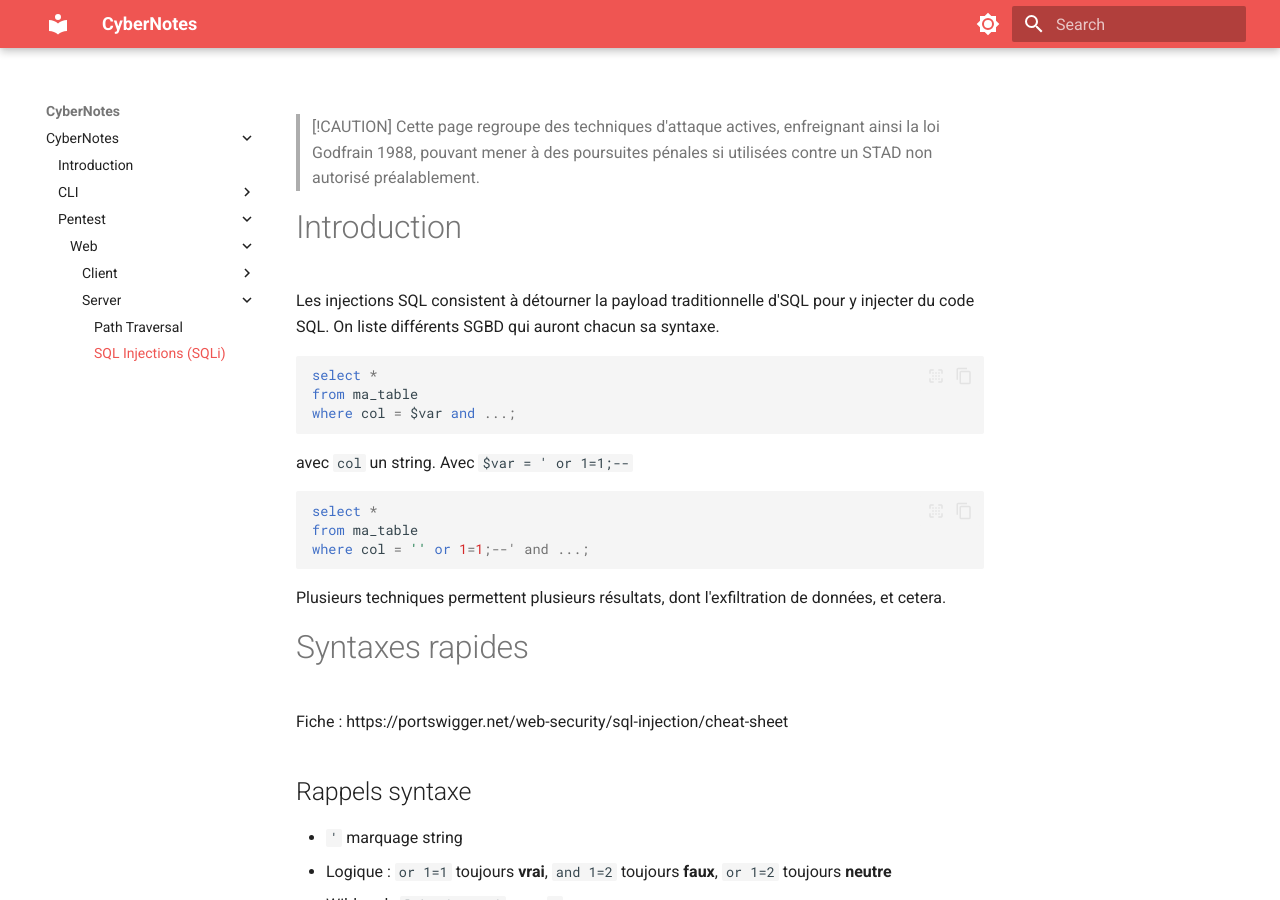
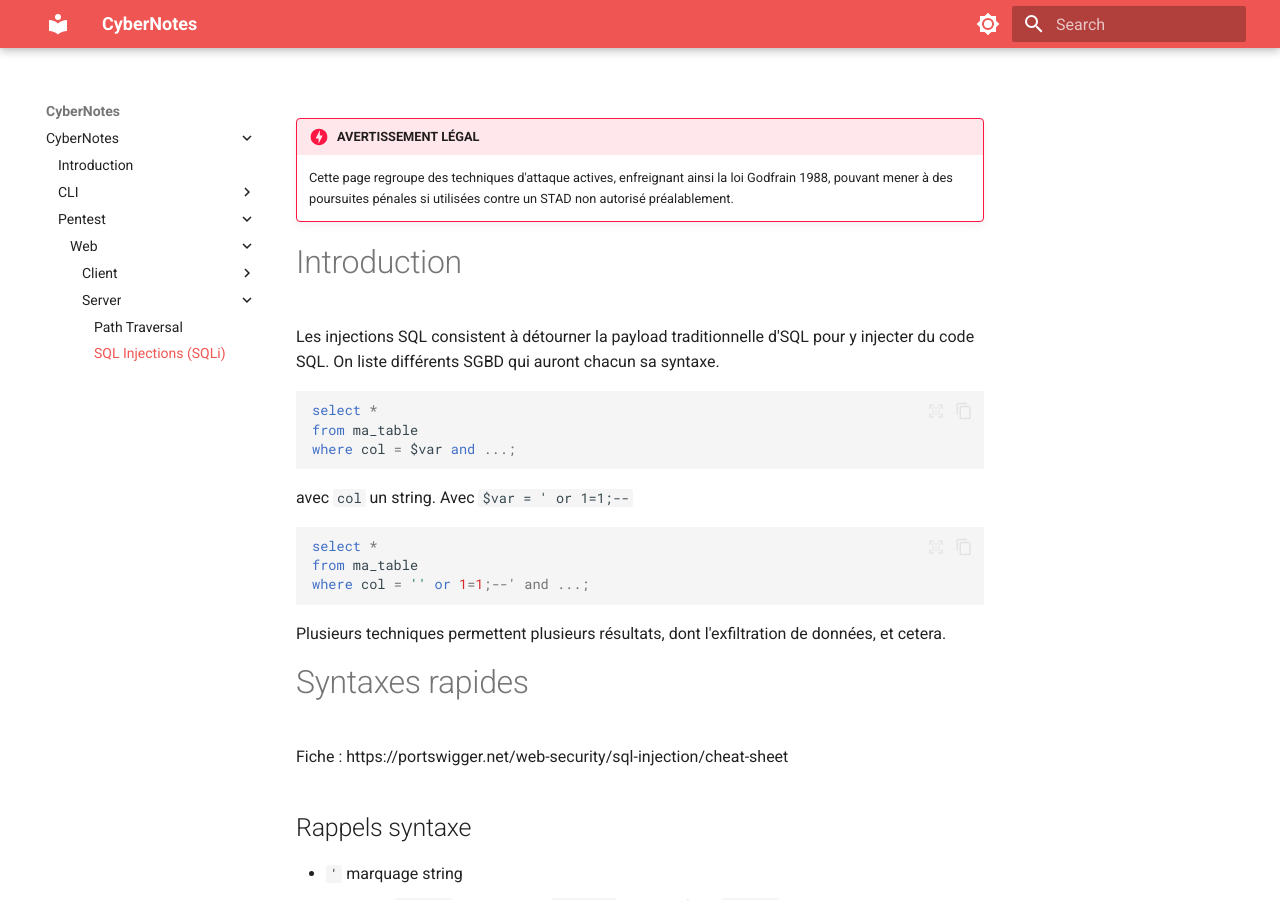
Before and after one commit to Varonex/CyberNotes, an MkDocs documentation site: the page built from docs/cybernotes/pentest/web/server/sqli.md, in a window 1280 px wide and 900 px high. Built offline with MkDocs 1.6.1 and Material for MkDocs 9.7.7, drawn with Linux system fonts in a browser that asks for light colours.

```diff
--- a/docs/cybernotes/pentest/web/server/sqli.md
+++ b/docs/cybernotes/pentest/web/server/sqli.md
@@ -1,5 +1,5 @@
-> [!CAUTION]
-> Cette page regroupe des techniques d'attaque actives, enfreignant ainsi la loi Godfrain 1988, pouvant mener à des poursuites pénales si utilisées contre un STAD non autorisé préalablement.
+!!! danger "AVERTISSEMENT LÉGAL"
+    Cette page regroupe des techniques d'attaque actives, enfreignant ainsi la loi Godfrain 1988, pouvant mener à des poursuites pénales si utilisées contre un STAD non autorisé préalablement.
 
 # Introduction
 
```
Also changed, not shown: docs/components/legal/legal-full.md (added, +2 -0 lines), docs/components/legal/legal-partial.md (added, +2 -0 lines), docs/cybernotes/tools/nmap.md (+1 -2 lines).
